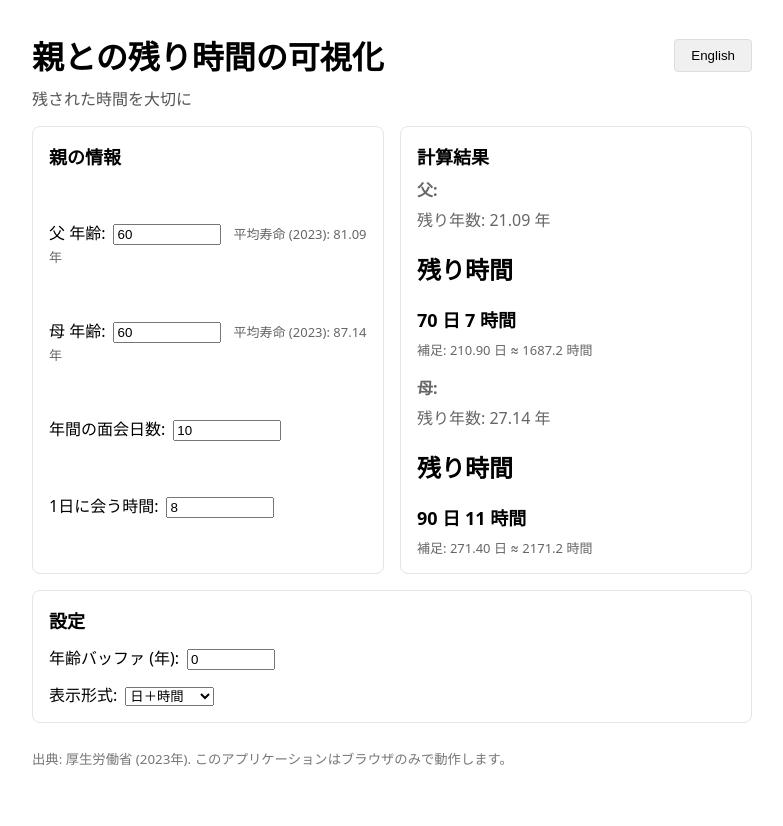
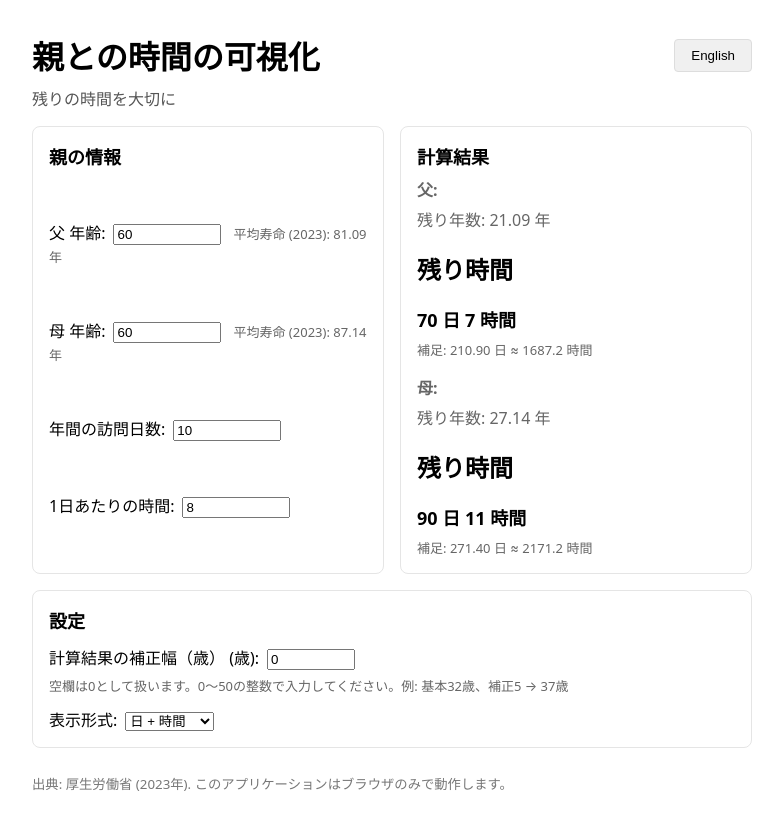
Before and after one commit to aloinsaloins/timer, a React (Vite) app in the folder frontend/: page / in a window 1280 px wide. Shown: the whole page, without its empty margins (248-1031 px from the left). Before the commit the page ends 801 px from the top, so only its background shows below. Built offline with nearby package versions, Linux system fonts and the light colour scheme.

Commit message:
UI: rename age buffer to result correction years; add help with preview example; raise limit to 50; treat empty as 0; update i18n and clamp logic

```diff
--- a/frontend/src/App.tsx
+++ b/frontend/src/App.tsx
@@ -45,7 +45,7 @@ export default function App() {
   }, [motherAge, annualDays, dailyHours, prefs.ageBuffer, motherExpectancy]);
 
   function updateAgeBuffer(next: number) {
-    const clamped = Math.max(0, Math.min(10, Math.round(next)));
+    const clamped = Math.max(0, Math.min(50, Math.round(next)));
     const updated = savePreferences({ ageBuffer: clamped });
     setPrefs(updated);
   }
@@ -197,7 +197,16 @@ export default function App() {
         <h2 style={{ margin: 0, fontSize: 18 }}>{t('settings.title')}</h2>
         <label>
           {t('settings.ageBuffer')} ({t('settings.yearsUnit')}):
-          <input type="number" min={0} max={10} value={prefs.ageBuffer} onChange={(e) => updateAgeBuffer(Number(e.target.value))} style={{ marginLeft: 8, width: 80 }} />
+          <input
+            type="number"
+            min={0}
+            max={50}
+            step={1}
+            value={prefs.ageBuffer}
+            onChange={(e) => updateAgeBuffer(Number(e.target.value))}
+            style={{ marginLeft: 8, width: 80 }}
+          />
+          <div style={{ marginTop: 6, color: '#666', fontSize: 13 }}>{t('settings.ageBufferHelp')}</div>
         </label>
         <label>
           {t('settings.displayFormat')}:
--- a/frontend/src/i18n/locales/en.json
+++ b/frontend/src/i18n/locales/en.json
@@ -22,7 +22,8 @@
   },
   "settings": {
     "title": "Settings",
-    "ageBuffer": "Age buffer",
+    "ageBuffer": "Result correction (years)",
+    "ageBufferHelp": "Empty is treated as 0. Enter an integer 0–50. Example: Base 32, correction +5 → 37",
     "yearsUnit": "years",
     "customLifeExpectancy": "Custom life expectancy",
     "useCustom": "Use custom value",
--- a/frontend/src/i18n/locales/ja.json
+++ b/frontend/src/i18n/locales/ja.json
@@ -1,35 +1,36 @@
 {
   "app": {
-    "title": "親との残り時間の可視化",
-    "subtitle": "残された時間を大切に"
+    "title": "親との時間の可視化",
+    "subtitle": "残りの時間を大切に"
   },
   "parent": {
     "title": "親の情報",
     "father": "父",
     "mother": "母",
     "age": "年齢",
-    "relationship": "続柄",
+    "relationship": "関係",
     "addParent": "親を追加",
     "removeParent": "削除"
   },
   "visitPattern": {
-    "title": "面会パターン",
-    "annualDays": "年間の面会日数",
-    "dailyHours": "1日に会う時間",
+    "title": "訪問パターン",
+    "annualDays": "年間の訪問日数",
+    "dailyHours": "1日あたりの時間",
     "daysUnit": "日",
     "hoursUnit": "時間",
     "livingTogether": "同居している"
   },
   "settings": {
     "title": "設定",
-    "ageBuffer": "年齢バッファ",
-    "yearsUnit": "年",
+    "ageBuffer": "計算結果の補正幅（歳）",
+    "ageBufferHelp": "空欄は0として扱います。0〜50の整数で入力してください。例: 基本32歳、補正5 → 37歳",
+    "yearsUnit": "歳",
     "customLifeExpectancy": "平均寿命（カスタム）",
     "useCustom": "カスタム値を使う",
     "displayFormat": "表示形式",
     "displayFormatOptions": {
       "hours_only": "時間のみ",
-      "days_hours": "日＋時間",
+      "days_hours": "日 + 時間",
       "years_months_days": "年・月・日"
     }
   },
@@ -46,7 +47,7 @@
     "forParent": "{{name}}との時間"
   },
   "actions": {
-    "calculate": "計算する",
+    "calculate": "計算",
     "reset": "リセット",
     "save": "保存",
     "load": "読み込み"
@@ -62,7 +63,7 @@
     "secondary": "補足"
   },
   "footer": {
-    "source": "出典：厚生労働省（2023年）。このMVPはブラウザ内にのみ設定を保存します。"
+    "source": "出典: 厚生労働省 (2023年)。このMVPはブラウザ内にのみ設定を保存します。"
   },
   "language": {
     "switch": "English",
--- a/frontend/src/lib/timeCalculator.ts
+++ b/frontend/src/lib/timeCalculator.ts
@@ -5,7 +5,7 @@ export interface CalculateParams {
   gender: Gender;
   annualDays: number;
   dailyHours: number;
-  ageBuffer: number; // 0-10
+  ageBuffer: number; // 0-50
   lifeExpectancy?: number; // optional override
 }
 
--- a/frontend/src/services/prefs.ts
+++ b/frontend/src/services/prefs.ts
@@ -1,7 +1,7 @@
 export type DisplayFormat = 'hours_only' | 'days_hours' | 'years_months_days';
 
 export interface UserPreferences {
-  ageBuffer: number; // 0-10
+  ageBuffer: number; // 0-50
   displayFormat: DisplayFormat;
   locale: 'ja' | 'en';
   theme: 'light' | 'dark' | 'auto';
```
